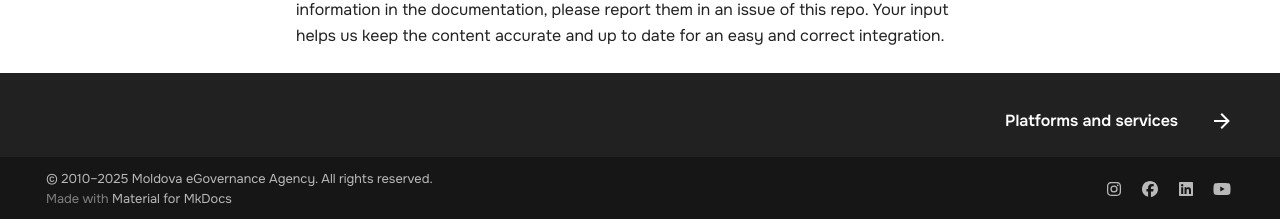
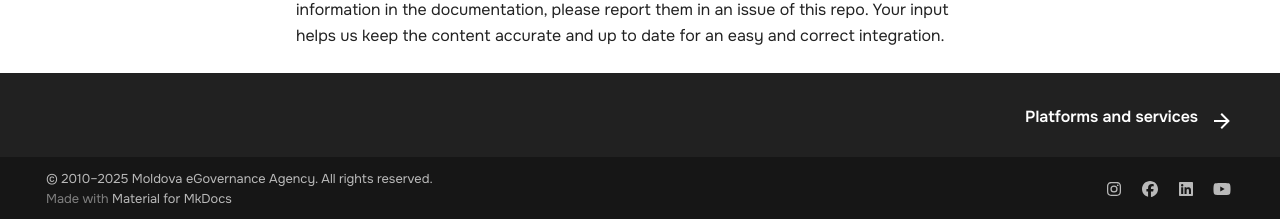
Before and after one commit to egov-moldova/egov4dev, an MkDocs documentation site: the page built from docs/index.md, in a window 1280 px wide and 1400 px high, scrolled down 75 px. Shown: the part 1178-1397 px from the top of the window. Built offline with MkDocs 1.6.1 and Material for MkDocs 9.7.7, drawn with Linux system fonts in a browser that asks for light colours.

Commit message:
Update extra.css

```diff
--- a/docs/stylesheets/extra.css
+++ b/docs/stylesheets/extra.css
@@ -1,7 +1,7 @@
 
 /* Optional: make the page title slightly smaller too */
 .md-footer__title {
-  font-size: 16px !important;
+  font-size: 16px !important; margin-bottom: .9rem; padding: 0 !important;
   font-weight: 600;
 }
 
```
